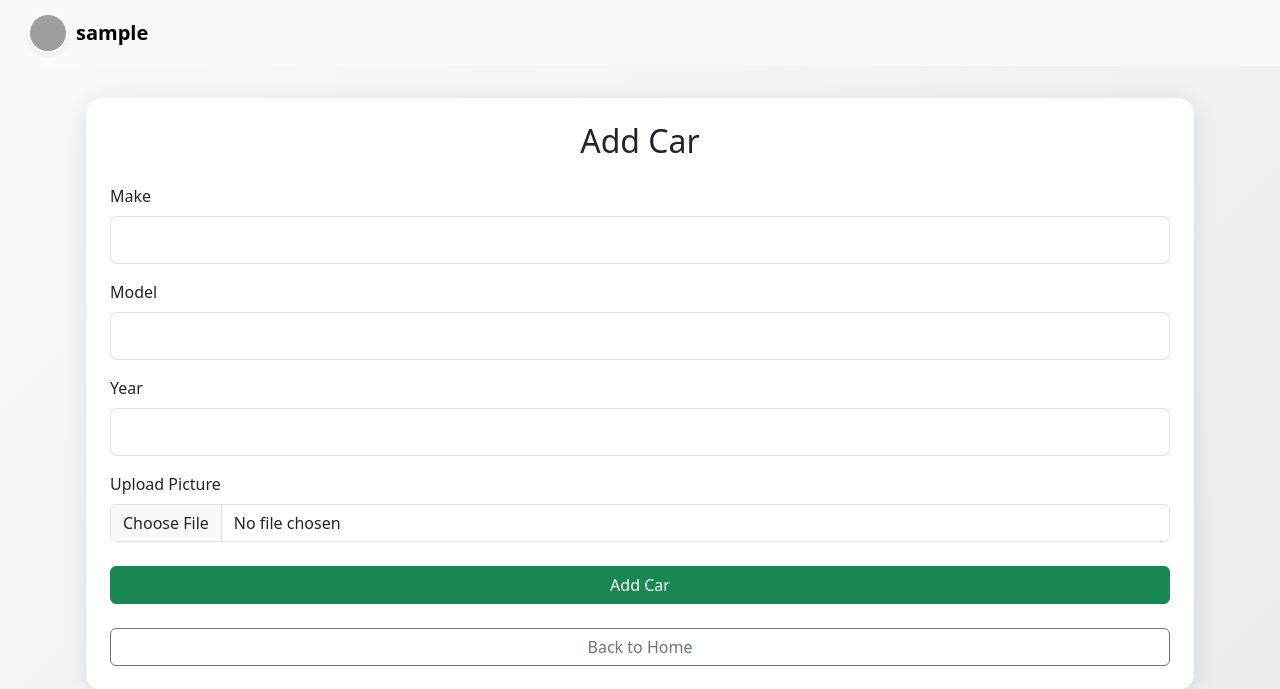
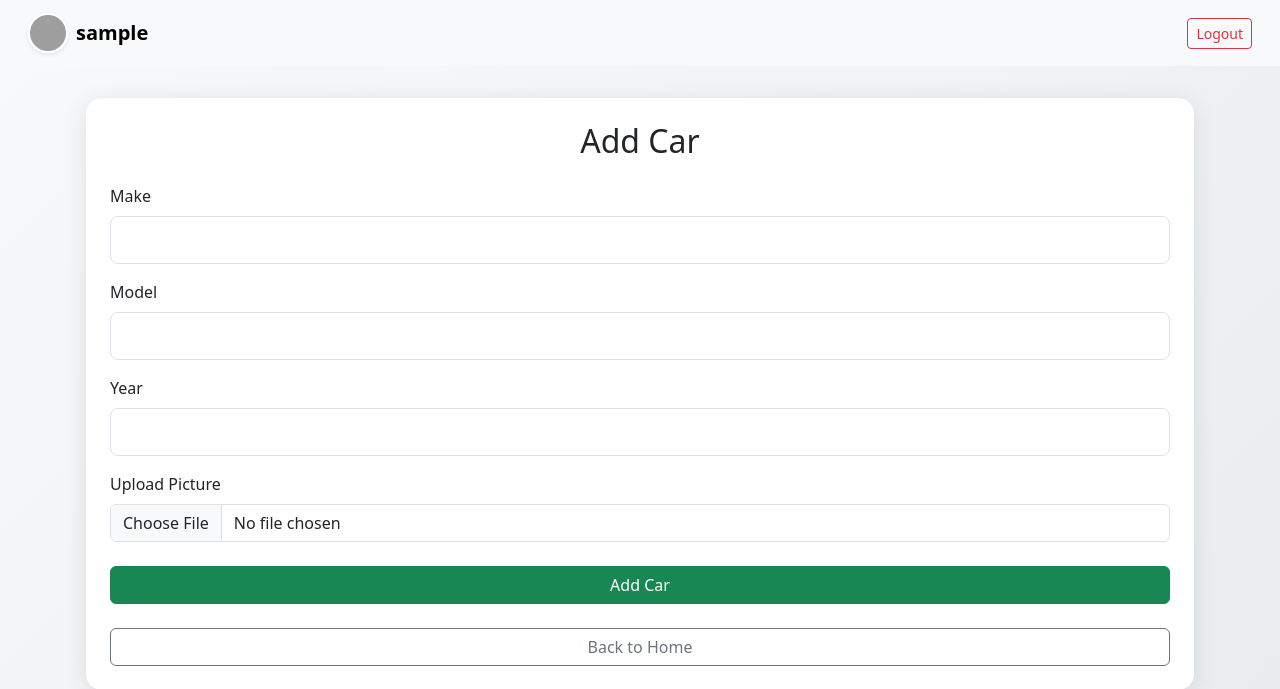
Before and after one commit to johnatrootdynamics/Race-Keeper, a Flask app: page /add_car/1 in a window 1280 px wide. Shown: the top 689 px of the page. Run offline with Flask 3, Linux system fonts and the light colour scheme; the visitor is signed in with stand-in values (Sample User, id 1); data that the repository does not hold is empty; some libraries are stand-ins or nearby versions; grey boxes are pictures that could not be loaded.

Commit message:
Update _navbar.html

```diff
--- a/templates/partials/_navbar.html
+++ b/templates/partials/_navbar.html
@@ -1,13 +1,19 @@
-<!-- templates/partials/_navbar.html -->
 <nav class="navbar navbar-expand-lg navbar-light bg-light px-3">
   <div class="container-fluid">
     <a href="{{ url_for('driver_profile', driver_id=current_user.id) }}"
-       class="navbar-brand d-flex align-items-center gap-2 me-auto">
+       class="navbar-brand d-flex align-items-center gap-2">
       <img src="{{ profile_pic_url }}"
            alt="Profile"
            class="rounded-circle border border-2 border-white shadow-sm"
            style="width:40px;height:40px;object-fit:cover;">
       <span class="fw-semibold">{{ current_user.username }}</span>
     </a>
+
+    <!-- push logout to right -->
+    <div class="ms-auto">
+      <a href="{{ url_for('logout') }}" class="btn btn-outline-danger btn-sm">
+        Logout
+      </a>
+    </div>
   </div>
 </nav>
```
